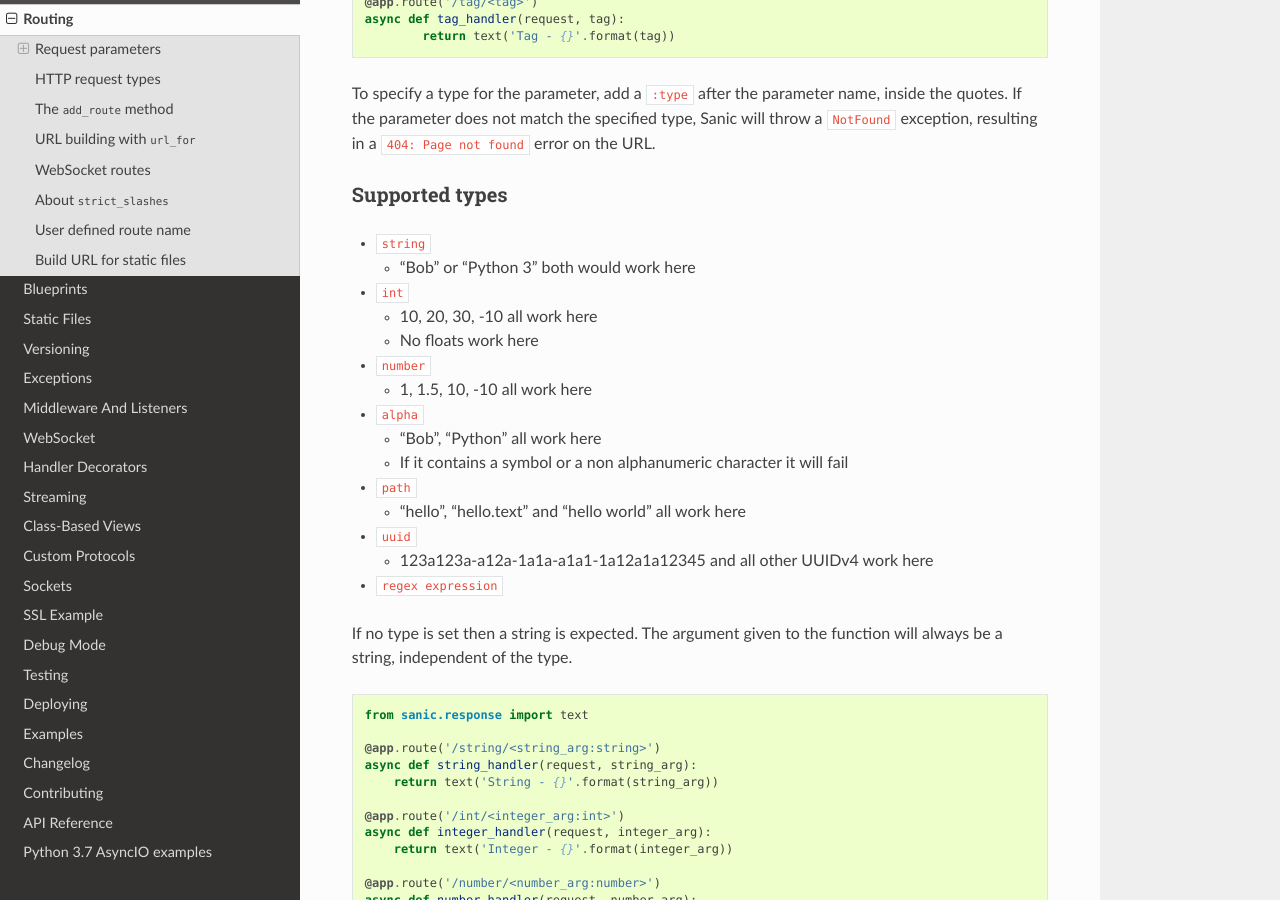
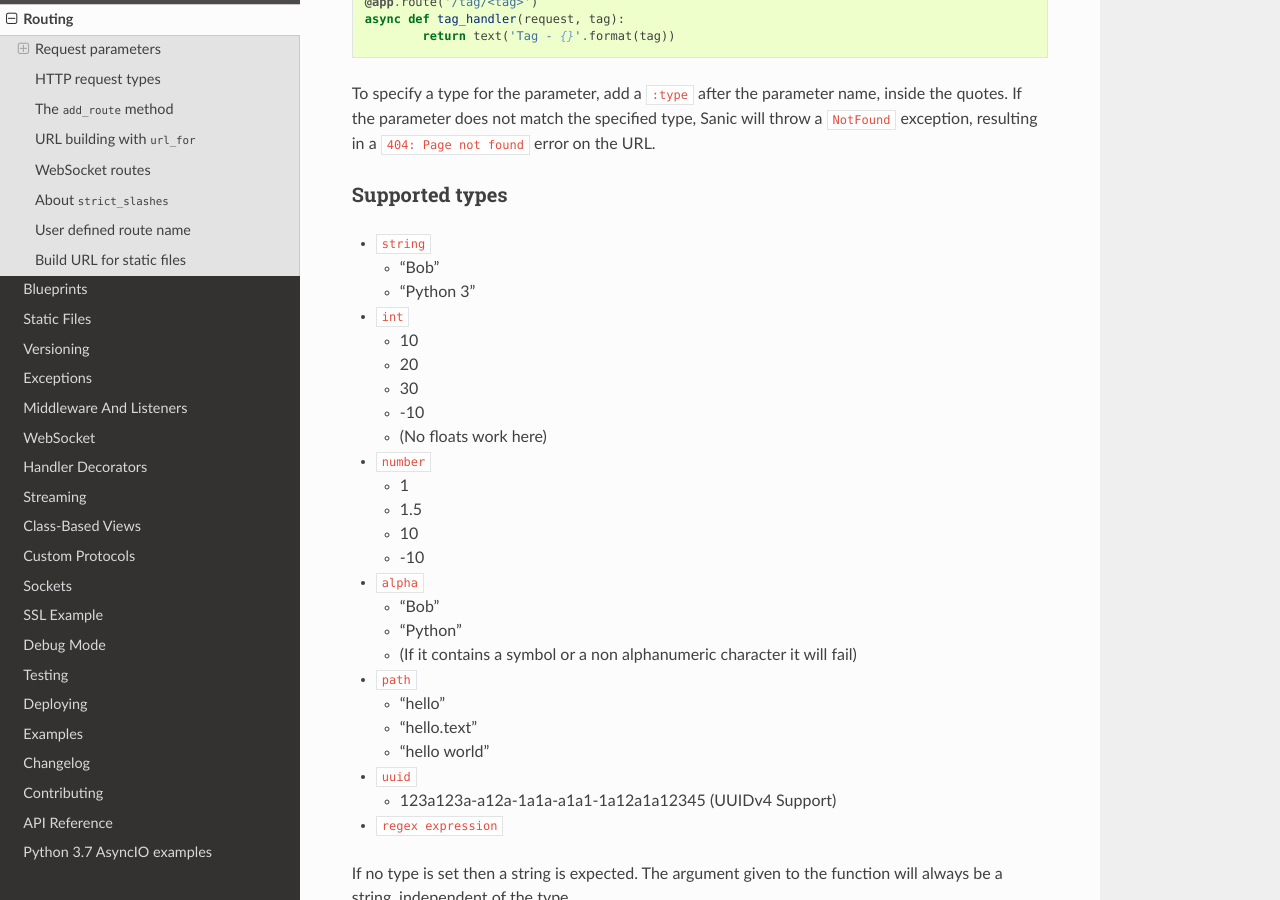
Before and after one commit to sanic-org/sanic, a Sphinx documentation site: the page built from docs/sanic/routing.md, in a window 1280 px wide and 900 px high, scrolled down 767 px. Built offline with Sphinx 7.4.7 and the Read the Docs theme 2.0.0, drawn with Linux system fonts in a browser that asks for light colours.

Commit message:
Adjusted to list
Following https://github.com/huge-success/sanic/pull/1620#discussion_r300120726

```diff
--- a/docs/sanic/routing.md
+++ b/docs/sanic/routing.md
@@ -44,19 +44,29 @@ on the URL.
 ### Supported types
 
 * `string`
-    * "Bob" or "Python 3" both would work here
+    * "Bob"
+    * "Python 3"
 * `int`
-    * 10, 20, 30, -10 all work here
-    * No floats work here
+    * 10
+    * 20
+    * 30
+    * -10
+    * (No floats work here)
 * `number`
-    * 1, 1.5, 10, -10 all work here
+    * 1
+    * 1.5
+    * 10
+    * -10
 * `alpha`
-    * "Bob", "Python" all work here
-    * If it contains a symbol or a non alphanumeric character it will fail
+    * "Bob"
+    * "Python"
+    * (If it contains a symbol or a non alphanumeric character it will fail)
 * `path`
-    * "hello", "hello.text" and "hello world" all work here
+    * "hello"
+    * "hello.text"
+    * "hello world"
 * `uuid`
-    * 123a123a-a12a-1a1a-a1a1-1a12a1a12345 and all other UUIDv4 work here
+    * 123a123a-a12a-1a1a-a1a1-1a12a1a12345 (UUIDv4 Support)
 * `regex expression`
 
 If no type is set then a string is expected. The argument given to the function will always be a string, independent of the type.
```
